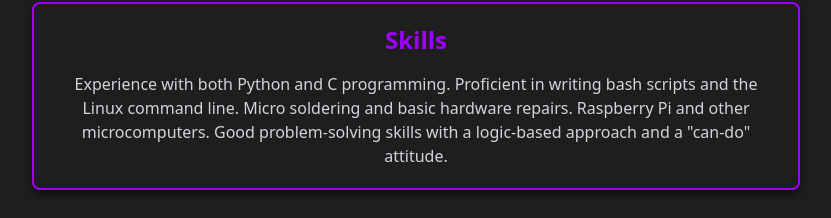
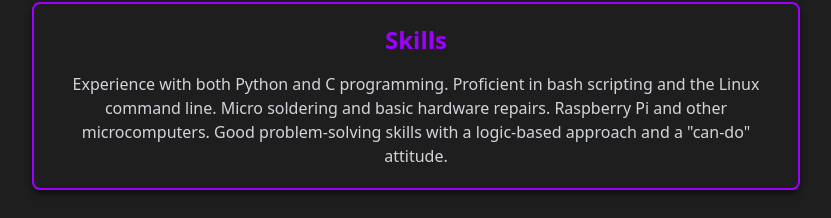
Before and after one commit to terpinedream/terpinedream.github.io, a plain HTML site: page index.html in a window 1280 px wide. Shown: the part 1097-1315 px from the top of the page, without its empty margins (224-1055 px from the left). Drawn offline with nearby package versions, Linux system fonts and the light colour scheme.

Commit message:
Update index.html

```diff
--- a/index.html
+++ b/index.html
@@ -108,7 +108,7 @@
     <!-- Skills Section -->
     <section class="max-w-3xl mx-auto text-center my-10 px-6 section-container">
         <h2 class="text-2xl font-semibold accent">Skills</h2>
-        <p class="mt-4 text-gray-300">Experience with both Python and C programming. Proficient in writing bash scripts and the Linux command line. Micro soldering and basic hardware repairs. Raspberry Pi and other microcomputers. Good problem-solving skills with a logic-based approach and a "can-do" attitude.</p>
+        <p class="mt-4 text-gray-300">Experience with both Python and C programming. Proficient in bash scripting and the Linux command line. Micro soldering and basic hardware repairs. Raspberry Pi and other microcomputers. Good problem-solving skills with a logic-based approach and a "can-do" attitude.</p>
     </section>
 
     <!-- Contact Section -->
```
